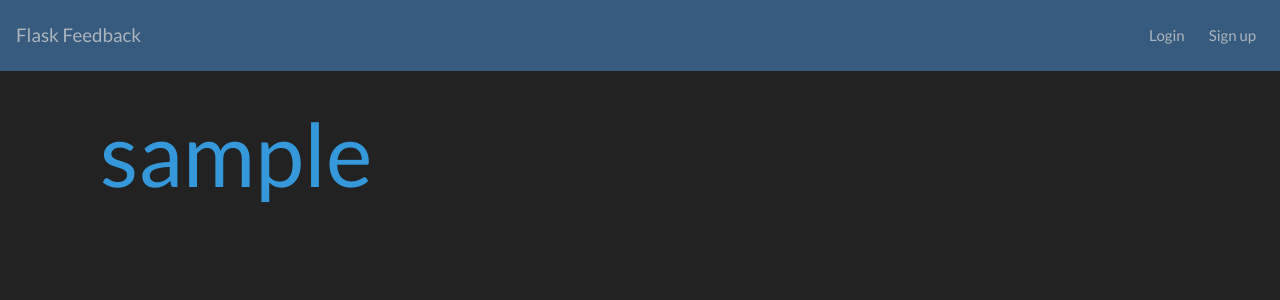
After one commit to jbenjoy2/flaskfeedback, a Flask app: template templates/user.html in a window 1280 px wide. The commit adds this page. Shown: the top 300 px of the page. Run offline with Flask 2, Linux system fonts and the light colour scheme; the template is opened without the code that fills it: values that come from a table or form of the project are taken from there, others are empty; tables that the repository leaves empty hold one stand-in row (values such as "Sample post"); some libraries are stand-ins or nearby versions.

Commit message:
added user page and removed secret page. Made sure if a user is logged in they get redirected to their page, and that no other logged in user can see their details page

```diff
--- a/app.py
+++ b/app.py
@@ -19,14 +19,17 @@ toolbar = DebugToolbarExtension(app)
 
 @app.route('/')
 def home_page():
-    return redirect('/register')
+    return redirect('/login')
 
 
-@app.route('/secret')
-def show_secret():
-    if 'username' not in session:
+@app.route('/users/<username>')
+def show_user_details(username):
+    if 'username' not in session or username != session['username']:
         raise Unauthorized()
-    return render_template('secret.html')
+
+    user = User.query.get_or_404(username)
+
+    return render_template('user.html', user=user)
 
 
 @app.errorhandler(401)
@@ -42,7 +45,7 @@ def show_404_page(error):
 @app.route('/register', methods=['GET', 'POST'])
 def register_new_user():
     if 'username' in session:
-        return redirect('/secret')
+        return redirect(f'/users/{session["username"]}')
 
     form = RegisterForm()
 
@@ -63,12 +66,16 @@ def register_new_user():
         session['username'] = new_user.username
         flash(
             f"Welcome, {new_user.username}! Successfully created your account!", 'success')
-        return redirect('/secret')
+        return redirect(f'/users/{new_user.username}')
     return render_template('register.html', form=form)
 
 
 @app.route('/login', methods=['GET', 'POST'])
 def login_user():
+
+    if 'username' in session:
+        return redirect(f'/users/{session["username"]}')
+
     form = LoginForm()
     if form.validate_on_submit():
         username = form.username.data
@@ -79,7 +86,7 @@ def login_user():
         if user:
             flash(f"Welcome back, {user.username}!", 'success')
             session['username'] = user.username
-            return redirect('/secret')
+            return redirect(f'/users/{user.username}')
         else:
             form.password.errors = ['Invalid username/password']
     return render_template('login.html', form=form)
--- a/static/style.css
+++ b/static/style.css
@@ -3,3 +3,7 @@
 		display: none;
 	}
 }
+
+h1.banned {
+	font-family: 'Abril Fatface', cursive;
+}
--- a/templates/401.html
+++ b/templates/401.html
@@ -4,7 +4,8 @@
 {%block content%}
 <div class="row align-middle justify-content-center">
     <div class="jumbotron text-center" style='background:none'>
-        <h1 class="text-warning oops">HEY! YOU CAN'T BE HERE!</h1>
+        <h1 class="text-danger banned">HEY! YOU CAN'T BE HERE!</h1>
+        <br>
         <img class="img-fluid" src="https://i.giphy.com/media/xT9KVuimKtly3zoJ0Y/giphy.webp">
         <p class="pt-5">You do not have permission to view this page. Please <a href="/register">register</a> or <a href="/login">login</a></p>
     <a href="/"><i class="fas fa-home fa-5x"></i></a>
--- a/templates/base.html
+++ b/templates/base.html
@@ -6,6 +6,8 @@
     <link rel="stylesheet" href="https://bootswatch.com/4/darkly/bootstrap.min.css">
     <link rel="stylesheet" href="https://cdnjs.cloudflare.com/ajax/libs/font-awesome/5.12.0/css/all.min.css">
     <link rel="stylesheet" href="../static/style.css">
+    <link rel="preconnect" href="https://fonts.gstatic.com">
+    <link href="https://fonts.googleapis.com/css2?family=Abril+Fatface&family=Russo+One&display=swap" rel="stylesheet">
     <title>Flask Feedback - {%block title%}{%endblock%}</title>
 </head>
 <body>
--- /dev/null
+++ b/templates/user.html
@@ -0,0 +1,9 @@
+{% extends 'base.html' %}
+
+{% block title %}{{user.username}} Details{% endblock %}
+
+{% block content %}
+<div class="container-fluid">
+    <h1 class="display-2 text-info">{{user.username}}</h1>
+</div>
+{% endblock %}
```
